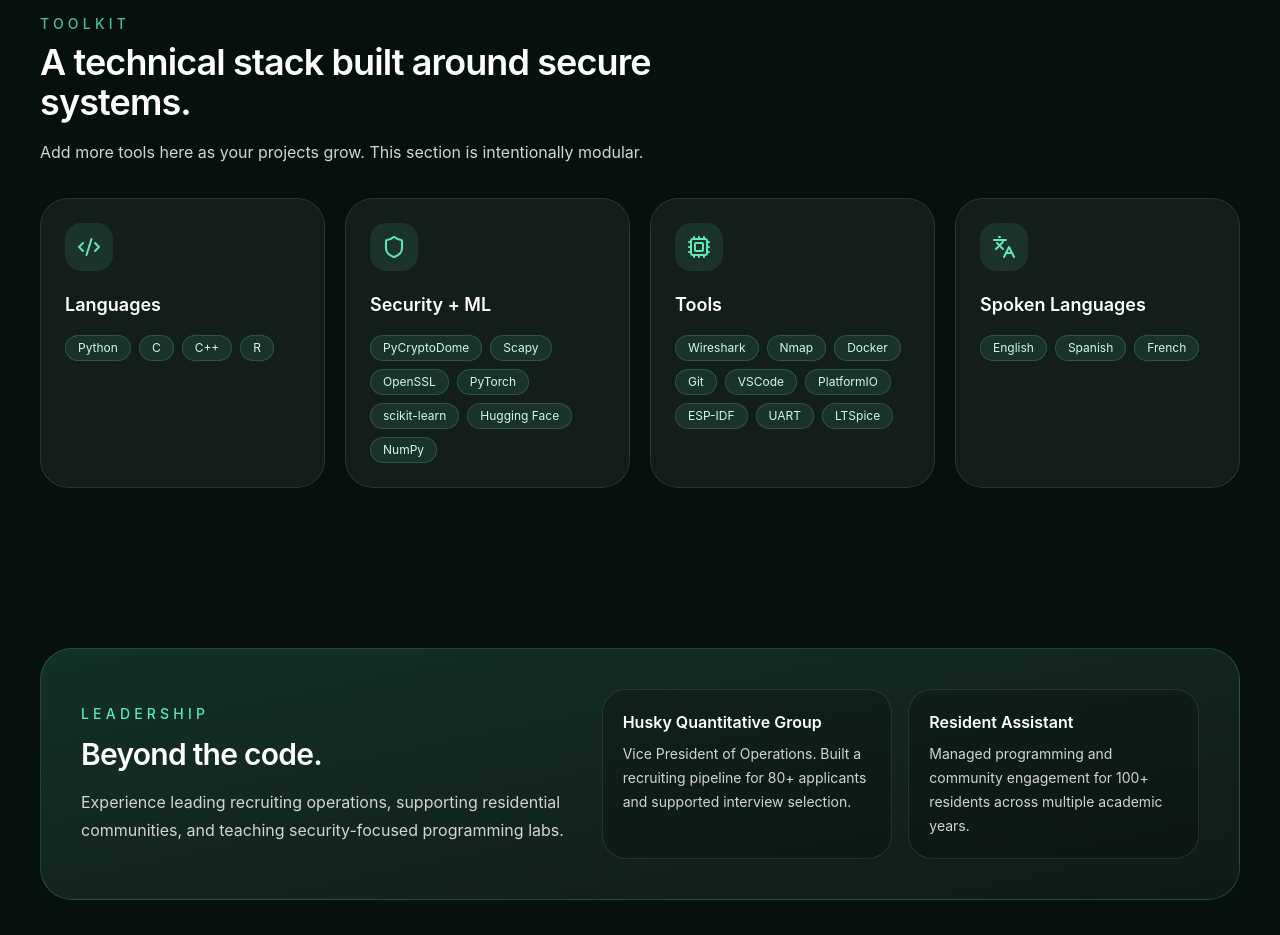
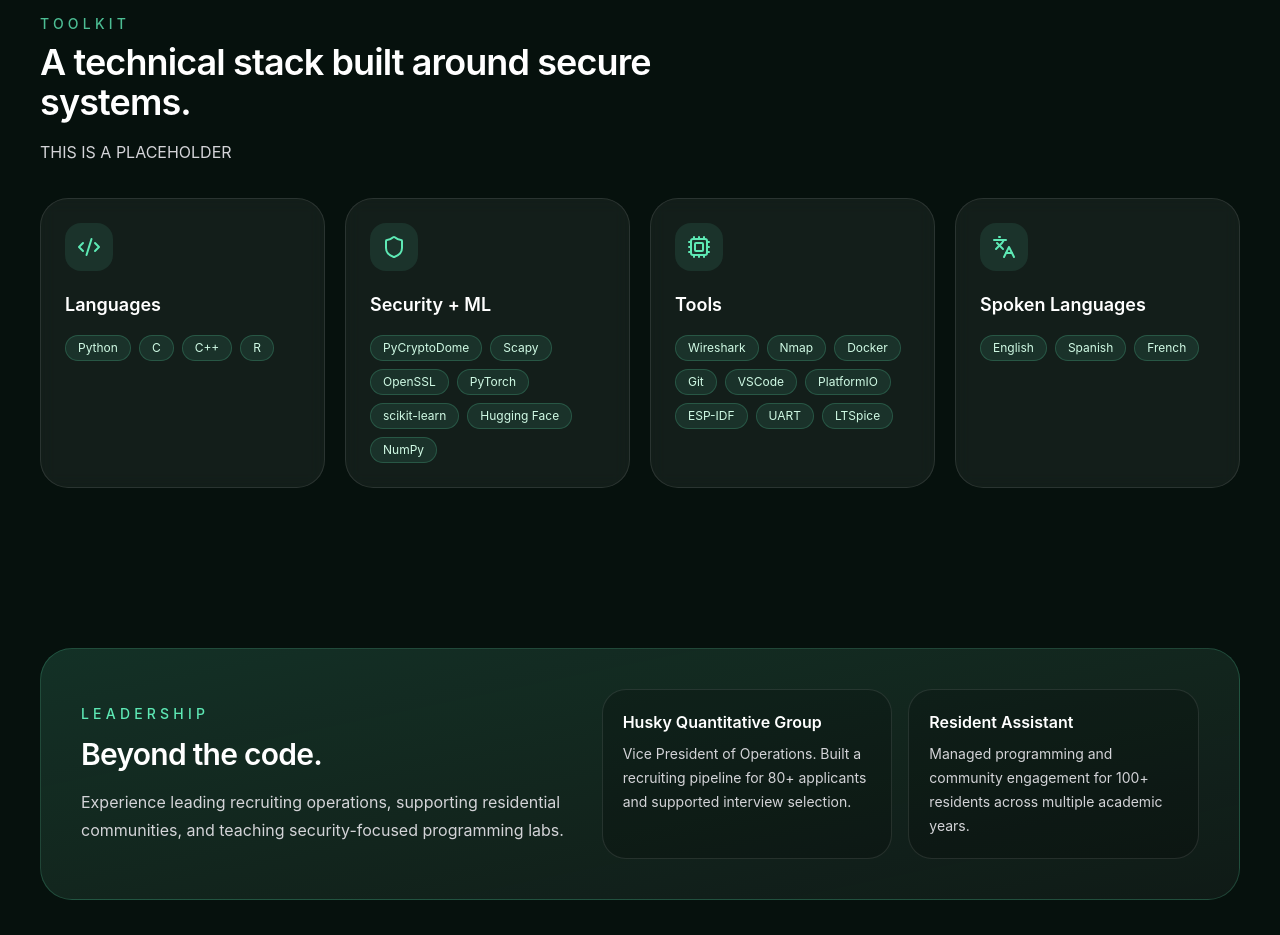
Before and after one commit to M-moore1/M-moore1.github.io, a React (Vite) app: page / in a window 1280 px wide. Shown: the part 4020-4955 px from the top of the page. Built offline with nearby package versions, Linux system fonts and the light colour scheme.

Commit message:
placeholder change

```diff
--- a/src/App.jsx
+++ b/src/App.jsx
@@ -537,8 +537,7 @@ export default function App() {
           eyebrow="Toolkit"
           title="A technical stack built around secure systems."
         >
-          Add more tools here as your projects grow. This section is
-          intentionally modular.
+          THIS IS A PLACEHOLDER
         </SectionHeading>
 
         <div className="grid gap-5 md:grid-cols-2 lg:grid-cols-4">
```
